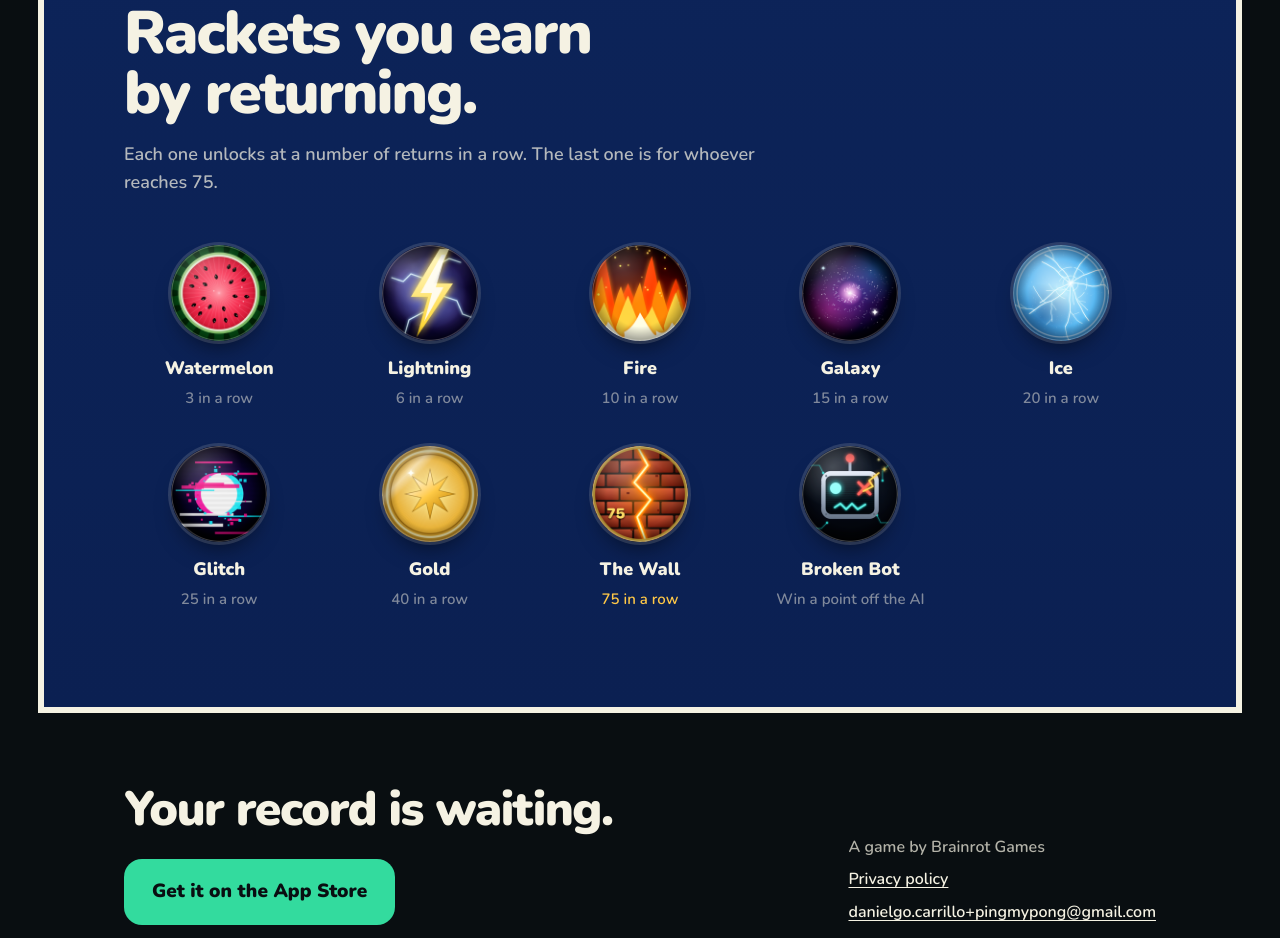
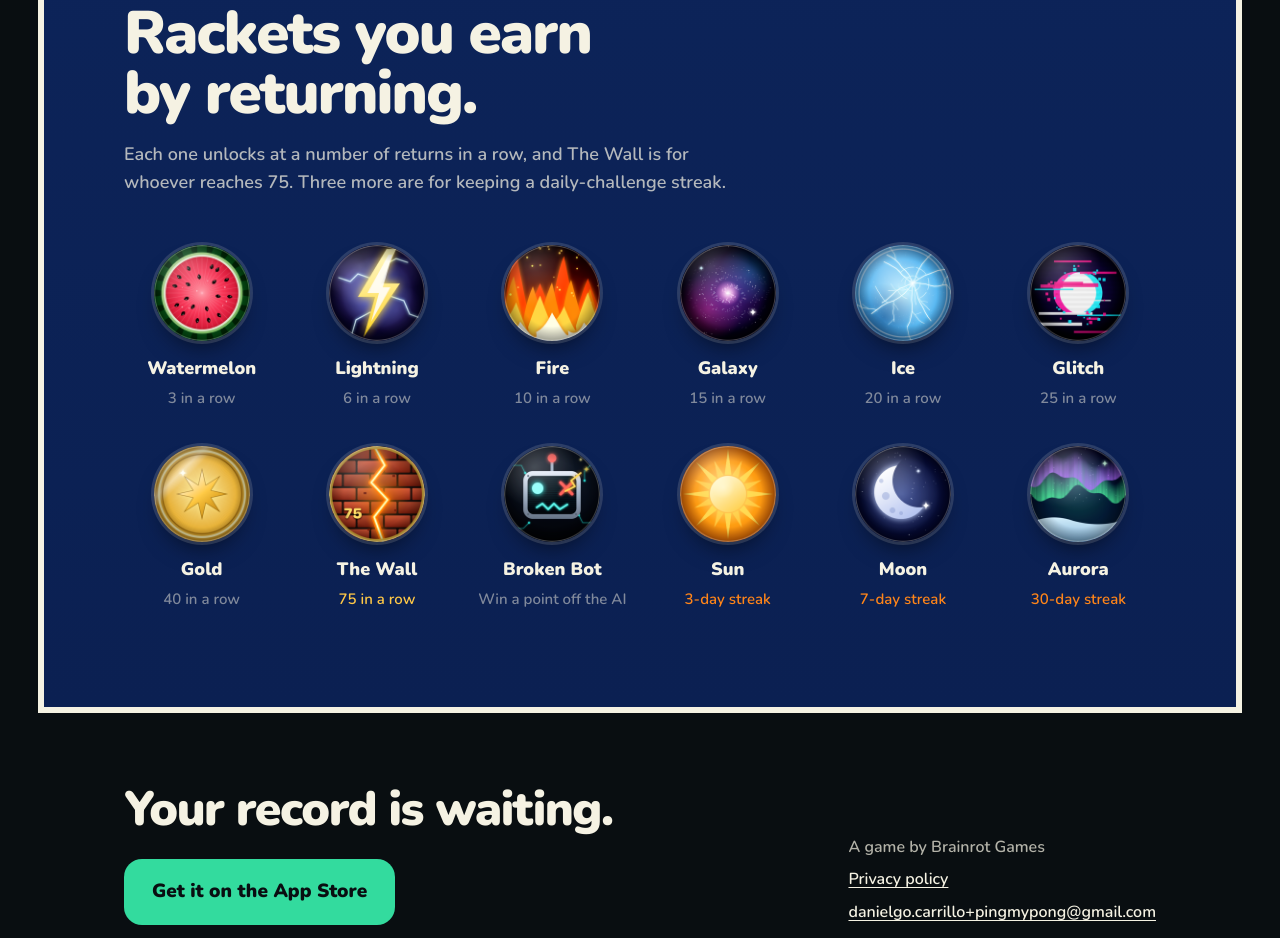
Before and after one commit to Pingmypong/pingmypong.github.io, a plain HTML site: page index.html in a window 1280 px wide. Shown: the part 1537-2475 px from the top of the page. Drawn offline with nearby package versions, Linux system fonts and the light colour scheme.

Commit message:
Add files via upload

```diff
--- a/index.html
+++ b/index.html
@@ -113,13 +113,14 @@
 
   /* Rackets */
   .rackets h2, .rackets .sub { max-width: 640px; }
-  .grid { list-style: none; padding: 0; margin: 48px 0 0; display: grid; grid-template-columns: repeat(5, 1fr); gap: 36px 20px; }
+  .grid { list-style: none; padding: 0; margin: 48px 0 0; display: grid; grid-template-columns: repeat(6, 1fr); gap: 36px 20px; }
   .grid li { display: grid; justify-items: center; text-align: center; gap: 4px; }
   .grid img { width: 96px; height: 96px; border-radius: 50%; margin-bottom: 10px;
               box-shadow: 0 0 0 3px rgba(245, 242, 227, 0.14), 0 14px 26px -12px rgba(0, 0, 0, 0.7); }
   .grid strong { font-weight: 900; font-size: 18px; }
   .grid span { color: var(--faint); font-size: 15px; }
   .grid .wall span { color: var(--amber); }
+  .grid .streak span { color: var(--ball); }
 
   /* Beyond the baseline */
   footer { border-top: 6px solid var(--line); margin-inline: clamp(0px, 3vw, 40px); }
@@ -201,7 +202,7 @@
   <section class="rackets">
     <div class="wrap">
       <h2 data-es="Raquetas que se ganan devolviendo.">Rackets you earn by returning.</h2>
-      <p class="sub" data-es="Cada una se desbloquea al devolver cierto número de bolas seguidas. La última es para quien llegue a 75.">Each one unlocks at a number of returns in a row. The last one is for whoever reaches 75.</p>
+      <p class="sub" data-es="Cada una se desbloquea al devolver cierto número de bolas seguidas, y El Muro es para quien llegue a 75. Tres más son para quien cumple el reto del día varios días seguidos.">Each one unlocks at a number of returns in a row, and The Wall is for whoever reaches 75. Three more are for keeping a daily-challenge streak.</p>
       <ul class="grid">
         <li><img src="img/watermelon.png" alt=""><strong data-es="Sandía">Watermelon</strong><span data-es="3 seguidas">3 in a row</span></li>
         <li><img src="img/lightning.png" alt=""><strong data-es="Rayo">Lightning</strong><span data-es="6 seguidas">6 in a row</span></li>
@@ -212,6 +213,9 @@
         <li><img src="img/gold.png" alt=""><strong data-es="Oro">Gold</strong><span data-es="40 seguidas">40 in a row</span></li>
         <li class="wall"><img src="img/wall.png" alt=""><strong data-es="El Muro">The Wall</strong><span data-es="75 seguidas">75 in a row</span></li>
         <li><img src="img/robot.png" alt=""><strong data-es="Robot roto">Broken Bot</strong><span data-es="Gánale un punto a la IA">Win a point off the AI</span></li>
+        <li class="streak"><img src="img/sun.png" alt=""><strong data-es="Sol">Sun</strong><span data-es="Racha de 3 días">3-day streak</span></li>
+        <li class="streak"><img src="img/moon.png" alt=""><strong data-es="Luna">Moon</strong><span data-es="Racha de 7 días">7-day streak</span></li>
+        <li class="streak"><img src="img/aurora.png" alt=""><strong>Aurora</strong><span data-es="Racha de 30 días">30-day streak</span></li>
       </ul>
     </div>
   </section>
```
Also changed, not shown: img/aurora.png (added), img/moon.png (added), img/sun.png (added).
